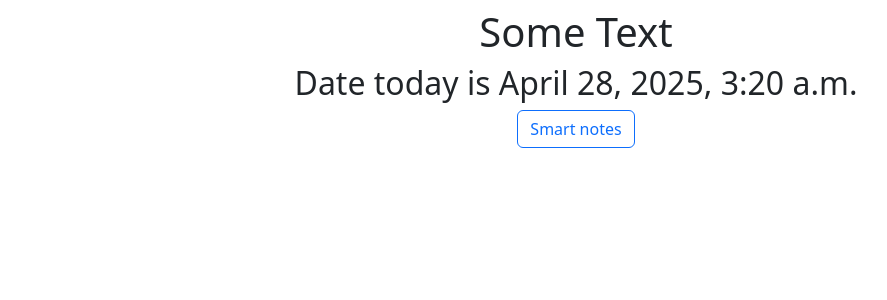
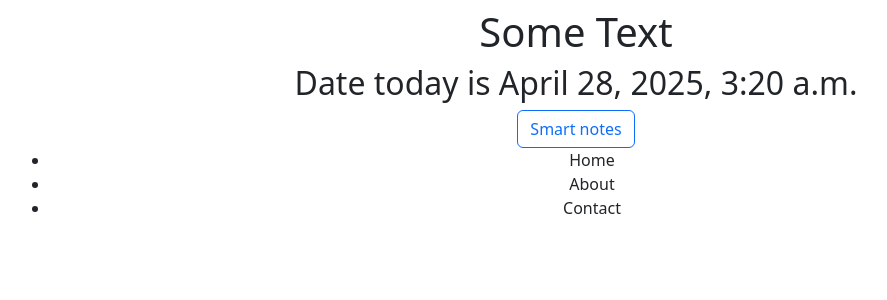
Before and after one commit to jjd214/django-essentials-v2, a Django app: page / in a window 1280 px wide. Shown: the top 300 px of the page, without its empty margins (64-951 px from the left). Run offline with Django 5.2, Linux system fonts and the light colour scheme.

Commit message:
include example

```diff
--- /dev/null
+++ b/home/templates/home/menu.html
@@ -0,0 +1,5 @@
+<ul>
+    <li>Home</li>
+    <li>About</li>
+    <li>Contact</li>
+</ul>
--- a/home/templates/home/welcome.html
+++ b/home/templates/home/welcome.html
@@ -8,4 +8,6 @@
     <div class="container">
         <a class="btn btn-outline-primary" href="{% url 'notes.list' %}">Smart notes</a>
     </div>
+
+    {% include "home/menu.html" %}
 {% endblock %}
```
